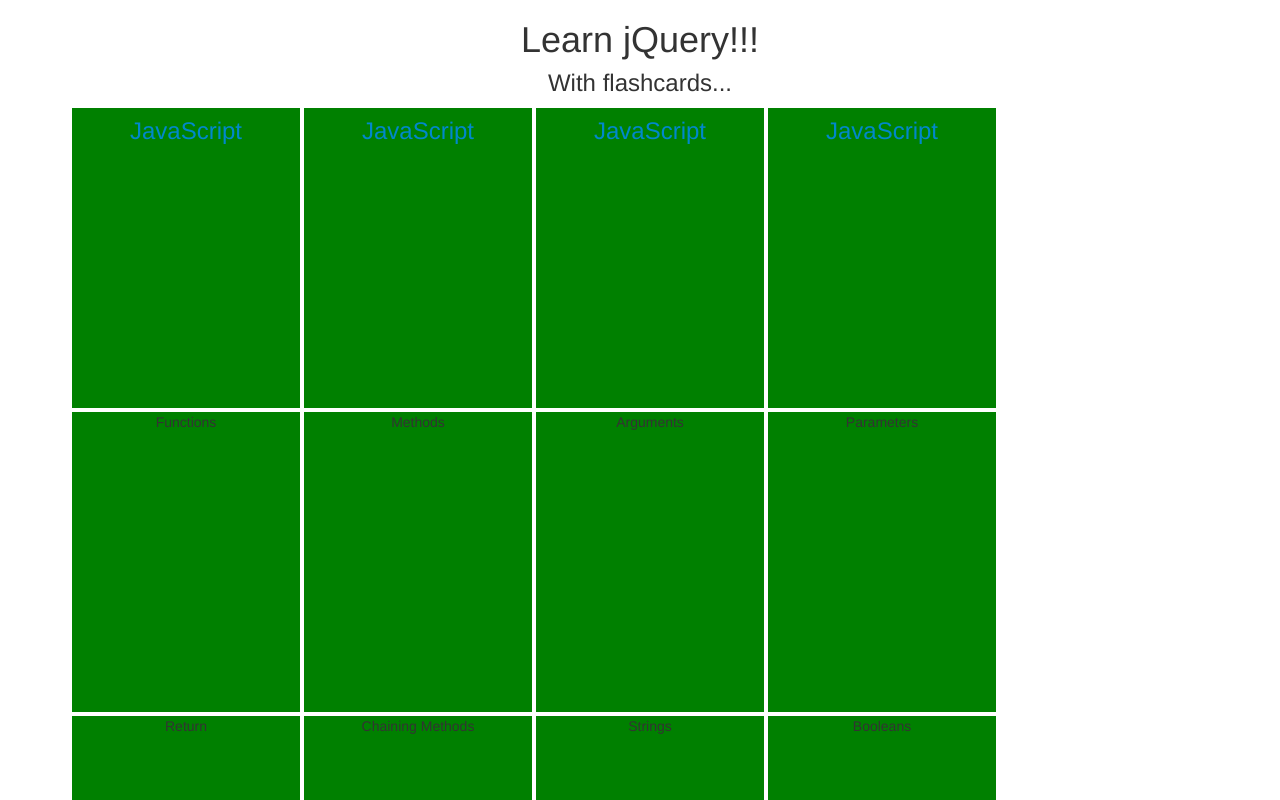
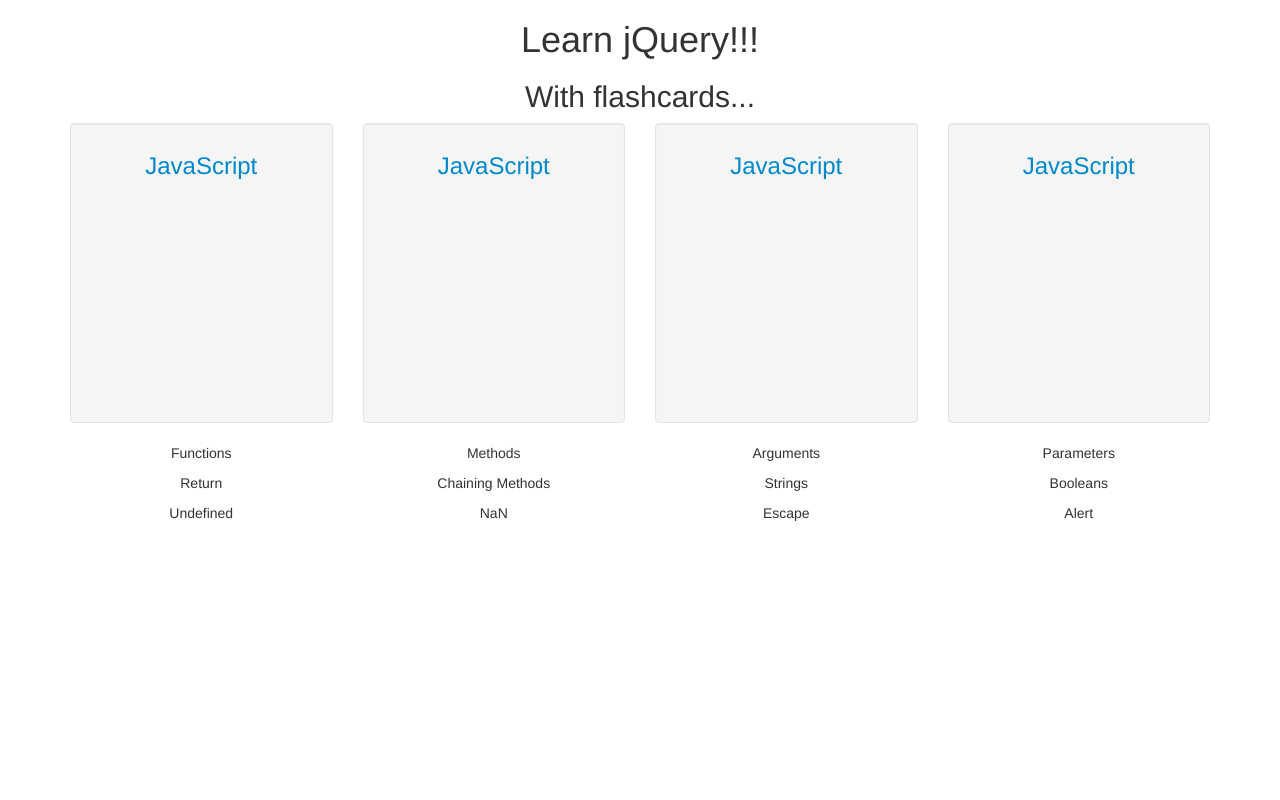
Before and after one commit to phuzisham/flashcard, a plain HTML site: page index.html in a window 1280 px wide. Shown: the top 800 px of the page. Drawn offline with Linux system fonts and the light colour scheme.

Commit message:
add wells

```diff
--- a/css/styles.css
+++ b/css/styles.css
@@ -1,32 +1,19 @@
 body {
   text-align: center;
 }
+
 h3 {
   margin: 10px;
-}
-.row {
-  margin: 0;
-}
-
-.center-div {
-  margin: 0 auto;
-  //width: 100%;
-}
-
-.col-sm-3 {
-  background-color: green;
-  height: 300px;
-  width: 20%;
-  margin: 2px;
-}
-
-.clickable {
   cursor: pointer;
   color: #0088cc;
 }
 
-.clickable:hover {
+h3:hover {
   text-decoration: underline;
+}
+
+.well {
+  height: 300px;
 }
 
 .definition {
--- a/index.html
+++ b/index.html
@@ -11,10 +11,11 @@
   <body>
     <div class="container">
       <h1>Learn jQuery!!!</h1>
-      <h3>With flashcards...</h3>
+      <h2>With flashcards...</h2>
       <div class="center-div">
         <div class="row">
           <div class="col-sm-3">
+            <div class="well">
               <div class="term">
                 <h3 class='clickable'>JavaScript</h3>
               </div>
@@ -23,7 +24,9 @@
                 <p>Definition</p>
               </div>
             </div>
+          </div>
           <div class="col-sm-3">
+            <div class="well">
               <div class="term">
                 <h3 class='clickable'>JavaScript</h3>
               </div>
@@ -32,7 +35,9 @@
                 <p>Definition</p>
               </div>
             </div>
+          </div>
           <div class="col-sm-3">
+            <div class="well">
               <div class="term">
                 <h3 class='clickable'>JavaScript</h3>
               </div>
@@ -41,13 +46,16 @@
                 <p>Definition</p>
               </div>
             </div>
+          </div>
           <div class="col-sm-3">
+            <div class="well">
               <div class="term">
                 <h3 class='clickable'>JavaScript</h3>
               </div>
               <div class="definition">
                 <h3>JavaScript</h3>
                 <p>Definition</p>
+              </div>
             </div>
           </div>
         </div>
```
Lines whose indentation alone changed are shown as unchanged.
